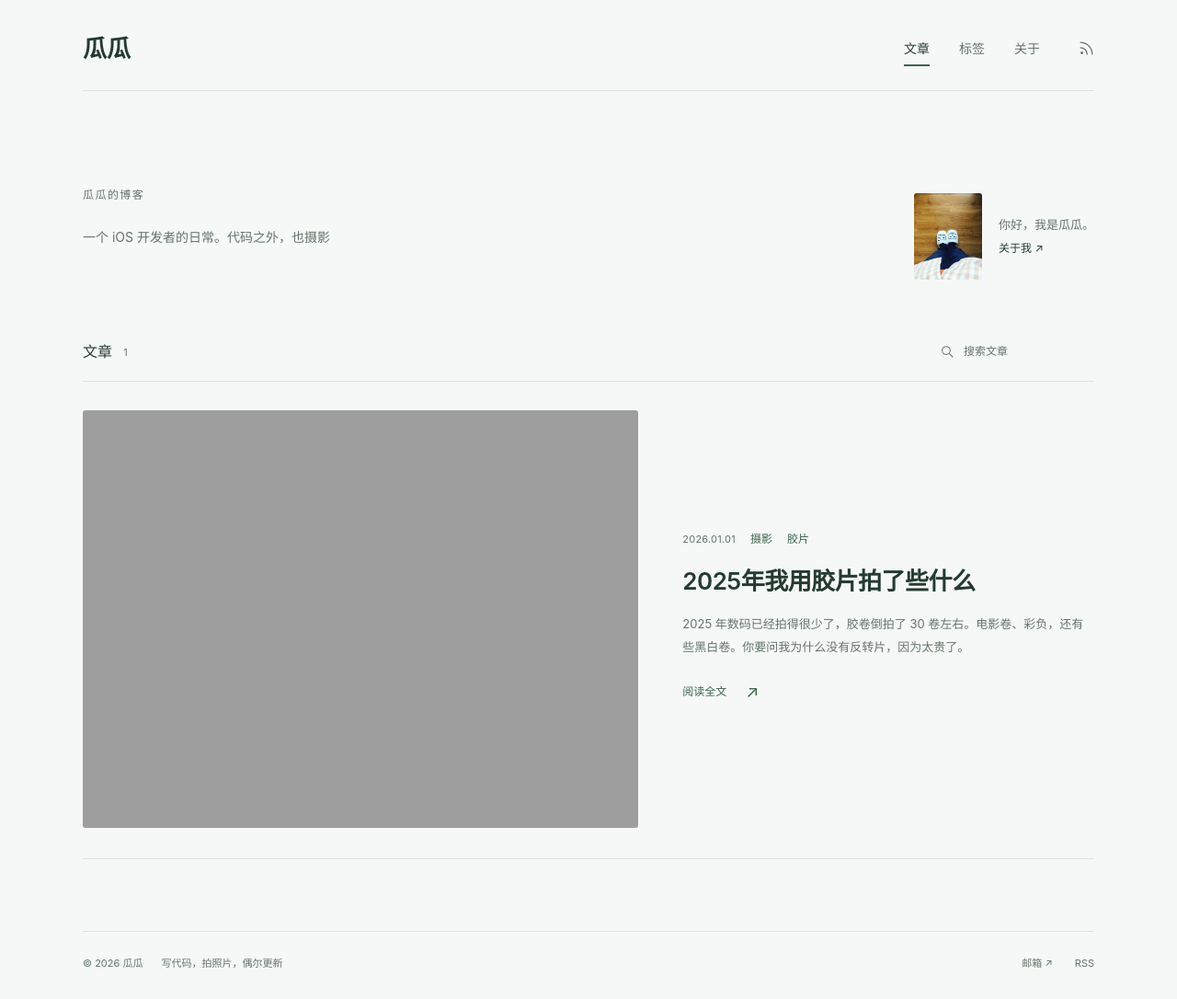
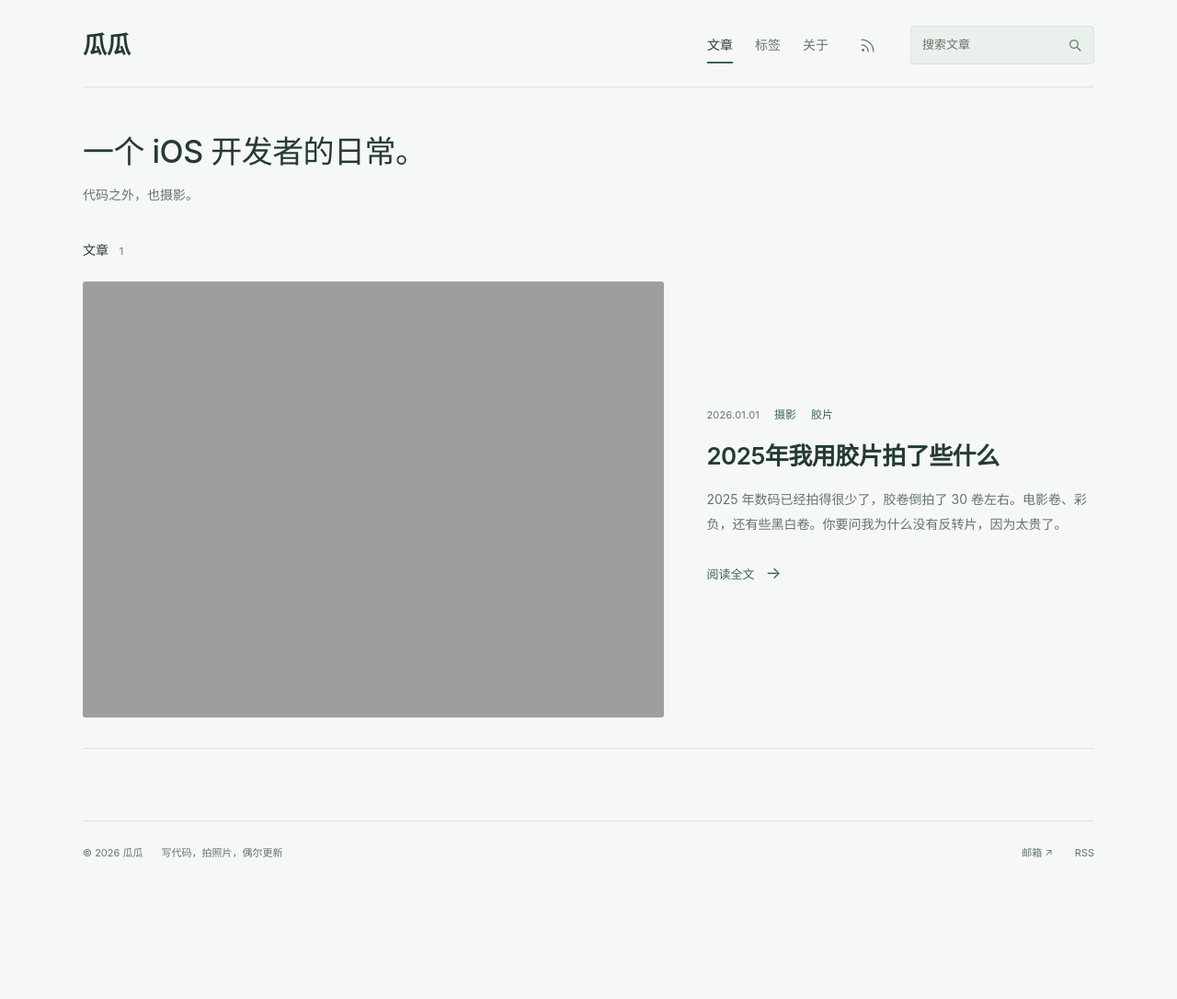
Before and after one commit to saltcoffee/saltcoffee.github.io, a Jekyll site: the page built from index.html, in a window 1280 px wide. Shown: the whole page at 92% size. Built offline with Jekyll 4.4.1, drawn with Linux system fonts in a browser that asks for light colours; after the commit the page ends 967 px from its top, so only the background shows below that.

Commit message:
feat: 页面优化

```diff
--- a/_config.yml
+++ b/_config.yml
@@ -4,7 +4,7 @@ description: “Talk is cheap, show me the Bug."
 url: "https://saltcoffee.github.io"
 baseurl: ""
 # 修改静态资源时，与 sw.js 中的 ASSET_VERSION 同步更新。
-asset_version: "2026-10-13-v12"
+asset_version: "2026-10-13-v13"
 lang: zh-CN
 timezone: Asia/Shanghai
 email: schromelon@gmail.com
--- a/_includes/nav.html
+++ b/_includes/nav.html
@@ -2,6 +2,7 @@
   <a class="wordmark" href="{{ '/' | relative_url }}" aria-label="瓜瓜的博客，首页">
     <span class="wordmark-name">{{ site.title }}</span>
   </a>
+  <div class="header-actions">
   <nav class="site-nav" aria-label="主导航">
     <a href="{{ '/' | relative_url }}" {% if page.url == '/' %}aria-current="page"{% endif %}>文章</a>
     <a href="{{ '/tags/' | relative_url }}" {% if page.url == '/tags/' %}aria-current="page"{% endif %}>标签</a>
@@ -10,4 +11,12 @@
       <svg width="17" height="17" viewBox="0 0 24 24" fill="none" aria-hidden="true"><circle cx="5" cy="19" r="2" fill="currentColor"/><path d="M3 11a10 10 0 0 1 10 10M3 3a18 18 0 0 1 18 18" stroke="currentColor" stroke-width="1.8" stroke-linecap="round"/></svg>
     </a>
   </nav>
+  <form class="header-search" role="search" data-article-search-form action="{{ '/' | relative_url }}#writing" method="get">
+    <label class="sr-only" for="article-search">搜索文章</label>
+    <input id="article-search" name="q" type="search" data-article-search placeholder="搜索文章" autocomplete="off" {% if page.url == '/' %}aria-controls="writing"{% endif %}>
+    <button type="submit" aria-label="搜索文章">
+      <svg width="16" height="16" viewBox="0 0 24 24" fill="none" aria-hidden="true"><circle cx="10.5" cy="10.5" r="6.5" stroke="currentColor" stroke-width="1.6"/><path d="m16 16 5 5" stroke="currentColor" stroke-width="1.6" stroke-linecap="round"/></svg>
+    </button>
+  </form>
+  </div>
 </header>
--- a/about.html
+++ b/about.html
@@ -19,3 +20,8 @@ description: 我是瓜瓜，一个写代码、拍照的手艺人。
     </div>
   </div>
 </div>
+{% if site.twikoo.enabled and page.comments != false %}
+<div class="reading-shell about-comments">
+  {% include comments.html %}
+</div>
+{% endif %}
--- a/css/blog.css
+++ b/css/blog.css
@@ -29,47 +29,47 @@ h1, h2, h3, p { margin: 0; }
 .sr-only { position: absolute; width: 1px; height: 1px; padding: 0; margin: -1px; overflow: hidden; clip: rect(0, 0, 0, 0); white-space: nowrap; border: 0; }
 .skip-link { position: fixed; top: -80px; left: 20px; z-index: 10; background: var(--ink); color: white; padding: 10px 20px; }
 .skip-link:focus { top: 12px; }
-.site-header { display: flex; align-items: center; justify-content: space-between; padding-block: 34px 27px; border-bottom: 1px solid var(--line); }
+.site-header { display: flex; align-items: center; justify-content: space-between; gap: 28px; padding-block: 28px 24px; border-bottom: 1px solid var(--line); }
+.header-actions { display: flex; align-items: center; gap: 28px; min-width: 0; }
 .wordmark { display: flex; align-items: baseline; gap: 13px; }
 .wordmark-name { color: var(--ink); font: 600 26px/1.2 var(--sans); letter-spacing: 0; }
-.site-nav { display: flex; align-items: center; gap: 32px; font-size: 14px; }
+.site-nav { display: flex; align-items: center; gap: 24px; font-size: 14px; white-space: nowrap; }
 .site-nav a { position: relative; color: var(--muted); padding-block: 6px; }
 .site-nav a:hover, .site-nav a[aria-current] { color: var(--ink); }
 .site-nav a[aria-current]::after { content: ""; position: absolute; left: 0; right: 0; bottom: -2px; height: 2px; background: var(--accent); }
-.site-nav .nav-rss { display: flex; padding: 10px; margin-right: -10px; }
-.home-intro { display: flex; justify-content: space-between; align-items: center; gap: 36px; padding: 57px 0 52px; }
+.site-nav .nav-rss { display: flex; padding: 10px; }
+.header-search { display: flex; flex-shrink: 0; align-items: center; width: 200px; min-height: 42px; padding-left: 12px; border: 1px solid var(--line); border-radius: 4px; background: var(--wash); color: var(--muted); }
+.header-search:focus-within { border-color: var(--accent); background: var(--paper); }
+.header-search input { width: 100%; min-width: 0; padding: 7px 0; border: 0; border-radius: 0; background: transparent; color: var(--ink); font-size: 13px; line-height: 1.5; }
+.header-search input::placeholder { color: var(--muted); opacity: 1; }
+.header-search button { display: flex; align-items: center; justify-content: center; flex-shrink: 0; width: 40px; min-height: 40px; padding: 0; border: 0; background: transparent; color: var(--accent); }
+.header-search button:hover { color: var(--ink); }
+.home-intro { padding: 44px 0 36px; }
 .eyebrow { color: var(--muted); font-size: 12px; letter-spacing: .12em; margin-bottom: 21px; }
-.home-intro h1 { font: 600 clamp(36px, 4vw, 48px)/1.4 var(--sans); color: var(--ink); letter-spacing: -.015em; }
-.intro-description { font-size: 14px; color: var(--muted); margin-top: 23px; }
-.intro-about { display: flex; align-items: center; gap: 18px; padding: 12px 0 12px 24px; margin-top: 42px; font-size: 13px; color: var(--muted); }
-.intro-about img { width: 74px; height: 94px; object-fit: cover; border-radius: 3px; }
-.intro-about-link { display: block; color: var(--ink); font-size: 12px; margin-top: 5px; }
-.intro-about:hover .intro-about-link { text-decoration: underline; }
+.home-intro h1 { font: 500 clamp(26px, 3vw, 34px)/1.5 var(--sans); color: var(--ink); letter-spacing: -.015em; }
+.intro-description { font-size: 14px; line-height: 1.8; color: var(--muted); margin-top: 9px; }
 .writing { padding-bottom: 78px; }
-.section-bar { display: flex; align-items: center; justify-content: space-between; gap: 24px; padding-bottom: 18px; border-bottom: 1px solid var(--line); margin-bottom: 31px; }
-.section-bar h2 { font-size: 16px; font-weight: 500; color: var(--ink); }
+.section-bar { display: flex; align-items: baseline; gap: 16px; margin-bottom: 22px; }
+.section-bar h2 { font-size: 14px; font-weight: 500; color: var(--ink); }
 .article-count { margin-left: 8px; font: 11px var(--sans); color: var(--muted); vertical-align: middle; }
-.search-control { display: flex; align-items: center; gap: 10px; color: var(--muted); }
-.search-control input { width: 142px; border: 0; padding: 4px 0; border-radius: 0; background: transparent; outline-offset: 6px; font-size: 12px; color: var(--ink); }
-.search-control input::placeholder { color: var(--muted); opacity: 1; }
 .article-entry { padding: 28px 0 33px; border-bottom: 1px solid var(--line); }
 .article-entry:first-child { padding-top: 0; }
-.article-entry-photo { display: grid; grid-template-columns: 1.35fr 1fr; gap: 48px; align-items: center; }
+.article-entry-photo { display: grid; grid-template-columns: minmax(0, 1.5fr) minmax(0, 1fr); gap: 46px; align-items: center; }
 .article-image { display: block; overflow: hidden; border-radius: 3px; }
 .article-image img { width: 100%; height: auto; transition: filter .2s ease; }
 .article-image:hover img { filter: brightness(1.04); }
-.article-entry-copy { padding: 8px 0; }
+.article-entry-copy { min-width: 0; padding: 8px 0; }
 .article-meta { display: flex; flex-wrap: wrap; align-items: center; gap: 10px 16px; color: var(--muted); font-size: 12px; line-height: 1.4; }
 .article-meta time { font: 11px/1.5 var(--sans); letter-spacing: .02em; }
 .article-meta a { color: var(--accent); }
 .article-meta a:hover { text-decoration: underline; }
 .article-entry h3 { font: 600 26px/1.5 var(--sans); color: var(--ink); margin-top: 17px; letter-spacing: -.02em; text-wrap: pretty; }
 .article-entry h3 a:hover { color: var(--accent); }
-.article-summary { color: var(--muted); font-size: 13px; line-height: 1.9; margin: 15px 0 22px; }
+.article-summary { color: var(--muted); font-size: 14px; line-height: 1.9; margin: 15px 0 20px; }
 .article-subtitle { font-size: 14px; color: var(--muted); margin-top: 8px; }
-.read-link { display: inline-flex; align-items: center; gap: 21px; font-size: 12px; color: var(--accent); }
+.read-link { display: inline-flex; align-items: center; gap: 12px; min-height: 40px; font-size: 13px; color: var(--accent); }
 .read-link span { font-size: 18px; transition: transform .15s ease; }
-.read-link:hover span { transform: translate(2px, -2px); }
+.read-link:hover span { transform: translateX(3px); }
 .empty-state { padding-block: 50px; color: var(--muted); font-size: 14px; }
 .empty-state a { color: var(--accent); text-decoration: underline; }
 .site-footer { padding: 25px 0 30px; border-top: 1px solid var(--line); display: flex; align-items: baseline; justify-content: space-between; gap: 24px; color: var(--muted); font-size: 11px; }
@@ -138,7 +138,9 @@ h1, h2, h3, p { margin: 0; }
 .archive-row a { font-size: 15px; color: var(--text); }
 .archive-row a:hover { color: var(--accent); }
 .archive-row time { flex-shrink: 0; font: 11px var(--sans); color: var(--muted); }
-.about-page { display: grid; grid-template-columns: .85fr 1fr; gap: 86px; align-items: center; padding-block: 74px 100px; }
+.about-page { display: grid; grid-template-columns: .85fr 1fr; gap: 86px; align-items: center; padding-block: 64px; }
+.about-comments { padding-bottom: 80px; }
+.about-comments .post-comments { margin-top: 0; }
 .about-photo img { width: 100%; border-radius: 3px; }
 .about-copy h1 { font: 600 32px/1.5 var(--sans); letter-spacing: -.025em; color: var(--ink); margin-bottom: 28px; }
 .about-copy .prose { font-size: 15px; }
@@ -154,33 +156,29 @@ h1, h2, h3, p { margin: 0; }
 }
 @media (max-width: 950px) {
   .article-entry-photo { gap: 32px; grid-template-columns: 1.1fr 1fr; }
-  .intro-about { display: block; min-width: 145px; }
-  .intro-about img { margin-bottom: 16px; width: 72px; height: 88px; }
   .about-page { gap: 48px; }
   .about-copy h1 { font-size: 30px; }
 }
 @media (max-width: 700px) {
   .shell, .reading-shell { width: calc(100% - 40px); }
-  .site-header { padding-block: 24px 22px; }
+  .site-header { flex-wrap: wrap; gap: 12px 18px; padding-block: 20px; }
+  .header-actions { display: contents; }
+  .header-search { width: min(100%, 200px); margin-left: auto; }
+  .header-search input { font-size: 16px; }
   .wordmark { gap: 0; }
   .wordmark-name { font-size: 25px; }
-  .site-nav { gap: 24px; font-size: 13px; }
-  .site-nav .nav-rss { padding-left: 0; margin-left: -4px; }
-  .home-intro { padding-block: 45px 42px; gap: 20px; align-items: start; }
-  .home-intro h1 { font-size: 34px; }
+  .site-nav { gap: 16px; margin-left: auto; font-size: 13px; }
+  .site-nav .nav-rss { padding: 8px; margin-right: -8px; }
+  .home-intro { padding-block: 32px 28px; }
+  .home-intro h1 { font-size: 26px; }
   .eyebrow { font-size: 11px; margin-bottom: 17px; }
-  .intro-description { font-size: 12px; line-height: 1.8; max-width: 230px; margin-top: 18px; }
-  .intro-about { min-width: 0; padding: 0; margin-top: 34px; }
-  .intro-about img { width: 60px; height: 76px; }
-  .intro-about > span { font-size: 0; }
-  .intro-about-link { font-size: 11px; white-space: nowrap; }
-  .section-bar { margin-bottom: 24px; padding-bottom: 15px; }
-  .search-control input { width: 109px; font-size: 16px; }
+  .intro-description { font-size: 13px; margin-top: 8px; }
+  .section-bar { margin-bottom: 18px; }
   .article-entry-photo { display: block; }
   .article-entry-copy { padding: 0; }
   .article-entry-photo .article-entry-copy { padding-top: 24px; }
   .article-entry h3 { font-size: 23px; line-height: 1.5; margin-top: 13px; }
-  .article-summary { font-size: 13px; margin-block: 12px 18px; }
+  .article-summary { font-size: 14px; margin-block: 12px 14px; }
   .article-meta { font-size: 11px; gap: 12px; }
   .article-meta time { font-size: 10px; }
   .writing { padding-bottom: 48px; }
@@ -201,7 +199,8 @@ h1, h2, h3, p { margin: 0; }
   .page-heading { margin-bottom: 32px; }
   .archive-row { display: block; padding-block: 15px; }
   .archive-row time { display: block; margin-top: 8px; }
-  .about-page { display: flex; flex-direction: column; gap: 35px; align-items: stretch; padding-block: 38px 65px; }
+  .about-page { display: flex; flex-direction: column; gap: 35px; align-items: stretch; padding-block: 38px 44px; }
+  .about-comments { padding-bottom: 48px; }
   .about-photo img { width: min(100%, 320px); }
   .about-copy h1 { font-size: 28px; margin-bottom: 24px; }
   .about-copy .prose { font-size: 15px; }
@@ -209,9 +208,8 @@ h1, h2, h3, p { margin: 0; }
   .error-page { padding-block: 80px 100px; }
 }
 @media (max-width: 370px) {
-  .site-nav { gap: 18px; }
-  .home-intro h1 { font-size: 30px; }
-  .intro-about img { width: 49px; height: 63px; }
+  .site-nav { gap: 14px; }
+  .home-intro h1 { font-size: 24px; }
 }
 @media (prefers-reduced-motion: reduce) {
   html { scroll-behavior: auto; }
@@ -219,7 +217,7 @@ h1, h2, h3, p { margin: 0; }
 }
 @media print {
   body { background: white; color: black; }
-  .site-header, .site-footer, .back-link, .post-end a, .post-pagination, .post-toc, .post-comments { display: none; }
+  .site-header, .site-footer, .back-link, .post-end a, .post-pagination, .post-toc, .post-comments, .about-comments { display: none; }
   .reading-shell { width: 100%; }
   .post { padding: 0; }
   .film-photo { margin-inline: 0; break-inside: avoid; }
--- a/index.html
+++ b/index.html
@@ -4,24 +4,13 @@ layout: default
 {% include articles.html %}
 <div class="shell home">
   <section class="home-intro" aria-labelledby="home-title">
-    <div class="intro-copy">
-      <p class="eyebrow">瓜瓜的博客</p>
-      <p class="intro-description">一个 iOS 开发者的日常。代码之外，也摄影</p>
-    </div>
-    <a class="intro-about" href="{{ '/about/' | relative_url }}">
-      <img src="{{ '/img/avatar.jpg' | relative_url }}" alt="瓜瓜的日常照片：穿着拖鞋站在木地板上" width="1080" height="1349">
-      <span>你好，我是瓜瓜。<span class="intro-about-link">关于我 <span aria-hidden="true">↗</span></span></span>
-    </a>
+    <h1 id="home-title">一个 iOS 开发者的日常。</h1>
+    <p class="intro-description">代码之外，也摄影。</p>
   </section>
 
-  <section class="writing" aria-labelledby="writing-title" data-article-index>
+  <section class="writing" id="writing" aria-labelledby="writing-title" data-article-index>
     <div class="section-bar">
       <h2 id="writing-title">文章 <span class="article-count">{{ articles.size }}</span></h2>
-      <div class="search-control" hidden>
-        <svg width="16" height="16" viewBox="0 0 24 24" fill="none" aria-hidden="true"><circle cx="10.5" cy="10.5" r="6.5" stroke="currentColor" stroke-width="1.6"/><path d="m16 16 5 5" stroke="currentColor" stroke-width="1.6" stroke-linecap="round"/></svg>
-        <label class="sr-only" for="article-search">搜索文章</label>
-        <input id="article-search" type="search" placeholder="搜索文章" autocomplete="off">
-      </div>
     </div>
     <div class="article-list">
       {% for post in articles %}
@@ -36,7 +25,7 @@ layout: default
           <h3><a href="{{ post.url | relative_url }}">{{ post.title | escape }}</a></h3>
           {% if post.subtitle %}<p class="article-subtitle">{{ post.subtitle | escape }}</p>{% endif %}
           <p class="article-summary">{{ post.summary | default: post.excerpt | strip_html | normalize_whitespace | truncate: 135 }}</p>
-          <a class="read-link" href="{{ post.url | relative_url }}" aria-label="阅读：{{ post.title | escape }}">阅读全文 <span aria-hidden="true">↗</span></a>
+          <a class="read-link" href="{{ post.url | relative_url }}" aria-label="阅读：{{ post.title | escape }}">阅读全文 <span aria-hidden="true">→</span></a>
         </div>
       </article>
       {% else %}
--- a/js/blog.js
+++ b/js/blog.js
@@ -6,9 +6,13 @@
   }
 
   function initializeSearch() {
-    document.querySelectorAll('[data-article-index]').forEach(function (index) {
-      var input = index.querySelector('#article-search');
-      var control = index.querySelector('.search-control');
+    var form = document.querySelector('[data-article-search-form]');
+    var input = form && form.querySelector('[data-article-search]');
+    if (!form || !input) return;
+    input.value = new URL(window.location.href).searchParams.get('q') || '';
+    var index = document.querySelector('[data-article-index]');
+    if (!index) return;
+
     var empty = index.querySelector('[data-search-empty]');
     var status = index.querySelector('[data-search-status]');
     var entries = Array.from(index.querySelectorAll('[data-article]')).map(function (element) {
@@ -17,9 +21,8 @@
         text: normalizeSearch((element.getAttribute('data-search') || '') + ' ' + element.textContent)
       };
     });
-      if (!input || !entries.length) return;
+    var composing = false;
 
-      var composing = false;
     function updateResults() {
       if (composing) return;
       var query = normalizeSearch(input.value);
@@ -34,22 +37,42 @@
       if (status) status.textContent = words.length ? '找到 ' + count + ' 篇文章' : '共 ' + count + ' 篇文章';
     }
 
-      if (control) control.hidden = false;
+    function syncQueryURL() {
+      var url = new URL(window.location.href);
+      var query = input.value.trim();
+      if (query) url.searchParams.set('q', query);
+      else url.searchParams.delete('q');
+      if (url.href !== window.location.href) window.history.replaceState(window.history.state, '', url.href);
+    }
+
     input.addEventListener('compositionstart', function () { composing = true; });
     input.addEventListener('compositionend', function () {
       composing = false;
       updateResults();
     });
     input.addEventListener('input', updateResults);
-      input.addEventListener('search', updateResults);
+    input.addEventListener('search', function () {
+      if (composing) return;
+      updateResults();
+      syncQueryURL();
+    });
     input.addEventListener('keydown', function (event) {
-        if (event.key === 'Escape' && !composing) {
+      if (event.key === 'Escape' && !composing && !event.isComposing) {
+        event.preventDefault();
         input.value = '';
         updateResults();
+        syncQueryURL();
       }
     });
+    form.addEventListener('submit', function (event) {
+      event.preventDefault();
+      if (composing) return;
       updateResults();
+      syncQueryURL();
+      var reducedMotion = window.matchMedia('(prefers-reduced-motion: reduce)').matches;
+      index.scrollIntoView({ behavior: reducedMotion ? 'auto' : 'smooth', block: 'start' });
     });
+    updateResults();
   }
 
   function initializeImages(body) {
--- a/sw.js
+++ b/sw.js
@@ -4,7 +4,7 @@
 const SITE_ROOT = new URL(self.registration.scope);
 const CACHE_PREFIX = 'guagua-blog:' + SITE_ROOT.pathname + ':';
 // Keep this value in sync with asset_version in _config.yml.
-const ASSET_VERSION = '2026-10-13-v12';
+const ASSET_VERSION = '2026-10-13-v13';
 const CACHE_NAME = CACHE_PREFIX + ASSET_VERSION;
 const OFFLINE_URL = new URL('offline.html', SITE_ROOT).href;
 const PRECACHE_PATHS = [
```
Also changed, not shown: other parts of about.html (+1 -0 lines), _articles/2025年我用胶片拍了些什么.md (+1 -1 lines), README.md. Lines whose indentation alone changed are shown as unchanged.
